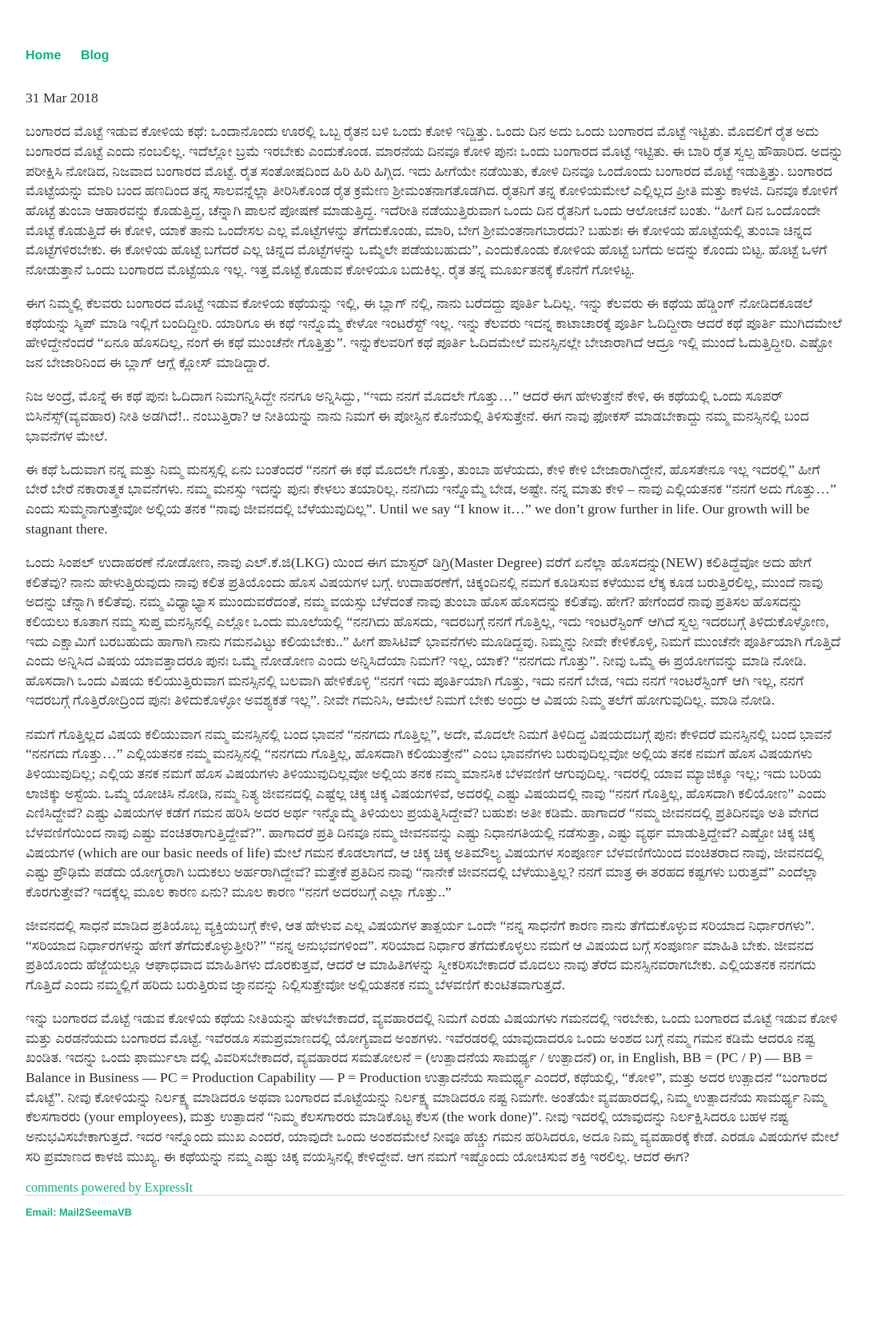
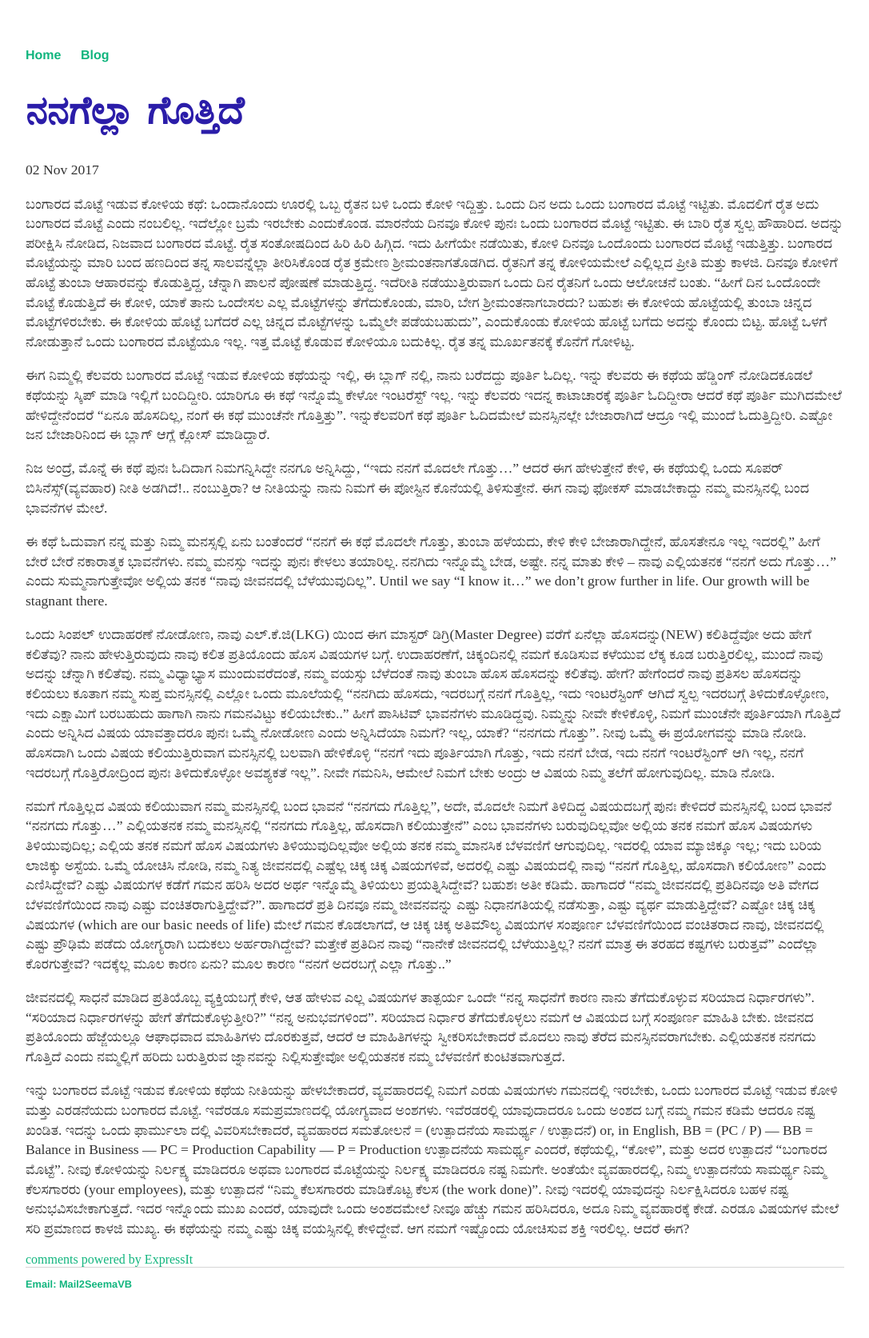
Before and after one commit to theartofcooking/theartofcooking.github.io, a Jekyll site: the page built from _posts/2017-11-02-Nanagella_Gottide.md, in a window 1280 px wide. Shown: the whole page at 80% size, without its empty margins (96-1183 px from the left). Built offline with Jekyll 4.4.1, drawn with Linux system fonts in a browser that asks for light colours; our own code applies the rules of GitHub Pages for plain Markdown files; comment, search, counter and statistics services are not loaded; before the commit the page ends 1583 px from its top, so only the background shows below that.

Commit message:
adding new article

```diff
--- a/_posts/2017-11-02-Nanagella_Gottide.md
+++ b/_posts/2017-11-02-Nanagella_Gottide.md
@@ -1,7 +1,7 @@
 ---
 layout: post
 excerpt_separator: <!--more-->
-title: "ನನಗೆಲ್ಲಾ ಗೊತ್ತಿದೆ
+title: "ನನಗೆಲ್ಲಾ ಗೊತ್ತಿದೆ"
 date: 2017-11-02
 ---
 
```
